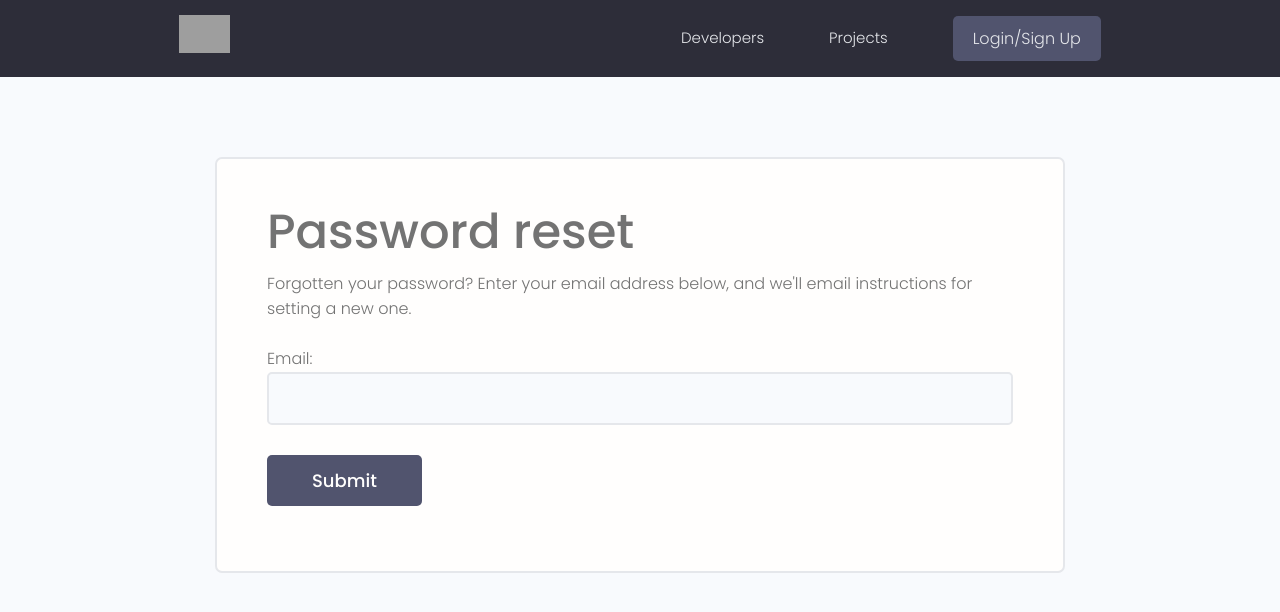
After one commit to ahnge/devsearch, a Django app: page /reset_password/ in a window 1280 px wide. The commit adds this page. Shown: the top 612 px of the page. Run offline with Django 4.2, Linux system fonts and the light colour scheme; some libraries are stand-ins or nearby versions; grey boxes are pictures that could not be loaded.

Commit message:
🔥 Reset password feature
👉 add urls and templates for resetting password

```diff
--- a/devsearch/urls.py
+++ b/devsearch/urls.py
@@ -18,6 +18,7 @@ from django.urls import include, path
 
 from django.conf import settings
 from django.conf.urls.static import static
+from django.contrib.auth import views as auth_views
 
 urlpatterns = [
     # Django_apps
@@ -25,6 +26,18 @@ urlpatterns = [
     # my_apps
     path('', include('users.urls')),
     path('projects/', include('projects.urls')),
+    # auth_views
+    path('reset_password/', auth_views.PasswordResetView.as_view(
+        template_name='registration/reset_password.html'), name='reset_password'),
+
+    path('reset_password_sent/', auth_views.PasswordResetDoneView.as_view(
+        template_name='registration/reset_password_sent.html'), name='password_reset_done'),
+
+    path('reset/<uidb64>/<token>/', auth_views.PasswordResetConfirmView.as_view(
+        template_name='registration/reset.html'), name='password_reset_confirm'),
+
+    path('reset_password_complete/', auth_views.PasswordResetCompleteView.as_view(
+        template_name='registration/reset_password_complete.html'), name='password_reset_complete'),
 ]
 
 urlpatterns += static(settings.MEDIA_URL, document_root=settings.MEDIA_ROOT)
--- a/templates/registration/login_register.html
+++ b/templates/registration/login_register.html
@@ -68,7 +68,7 @@
             </div>
             <div class="auth__actions">
                 <input class="btn btn--sub btn--lg" type="submit" value="Log In" />
-                <a href="#">Forget Password?</a>
+                <a href="{% url 'reset_password' %}">Forget Password?</a>
             </div>
         </form>
 
--- /dev/null
+++ b/templates/registration/reset_password.html
@@ -0,0 +1,48 @@
+{% extends 'main.html' %}
+
+{% block head %}
+<style>
+    input[type='text'],
+    input[type='email'],
+    input[type='password'] {
+        min-width: 24rem;
+        width: 100%;
+        padding: 1.2rem 1.5rem;
+        border-radius: 0.5rem;
+        border: 2px solid var(--color-light);
+        transition: all 0.3s ease-in-out;
+        background-color: var(--color-bg);
+    }
+
+    input[type='text']:focus,
+    input[type='email']:focus,
+    input[type='password']:focus,
+    input[type='text']:active,
+    input[type='email']:active,
+    input[type='password']:active {
+        outline: none;
+        border: 2px solid var(--color-main);
+    }
+</style>
+{% endblock head %}
+
+{% block content %}
+
+<main class="formPage my-xl">
+    <div class="content-box">
+        <div class="formWrapper">
+            <h1>Password reset</h1>
+
+            <p>Forgotten your password? Enter your email address below, and we'll email instructions for setting a new
+                one.</p>
+            <br>
+
+            <form method="post" class="form">
+                {% csrf_token %}
+                {{form.as_p}}
+                <input class="btn btn--sub btn--lg my-md" type="submit" value="Submit" />
+            </form>
+        </div>
+    </div>
+</main>
+{% endblock content %}
```
Also changed, not shown: templates/registration/reset.html (added, +52 -0 lines), templates/registration/reset_password_complete.html (added, +19 -0 lines), templates/registration/reset_password_sent.html (added, +19 -0 lines), static/images/profiles/62560191_atDZoUk.jpeg (added).
